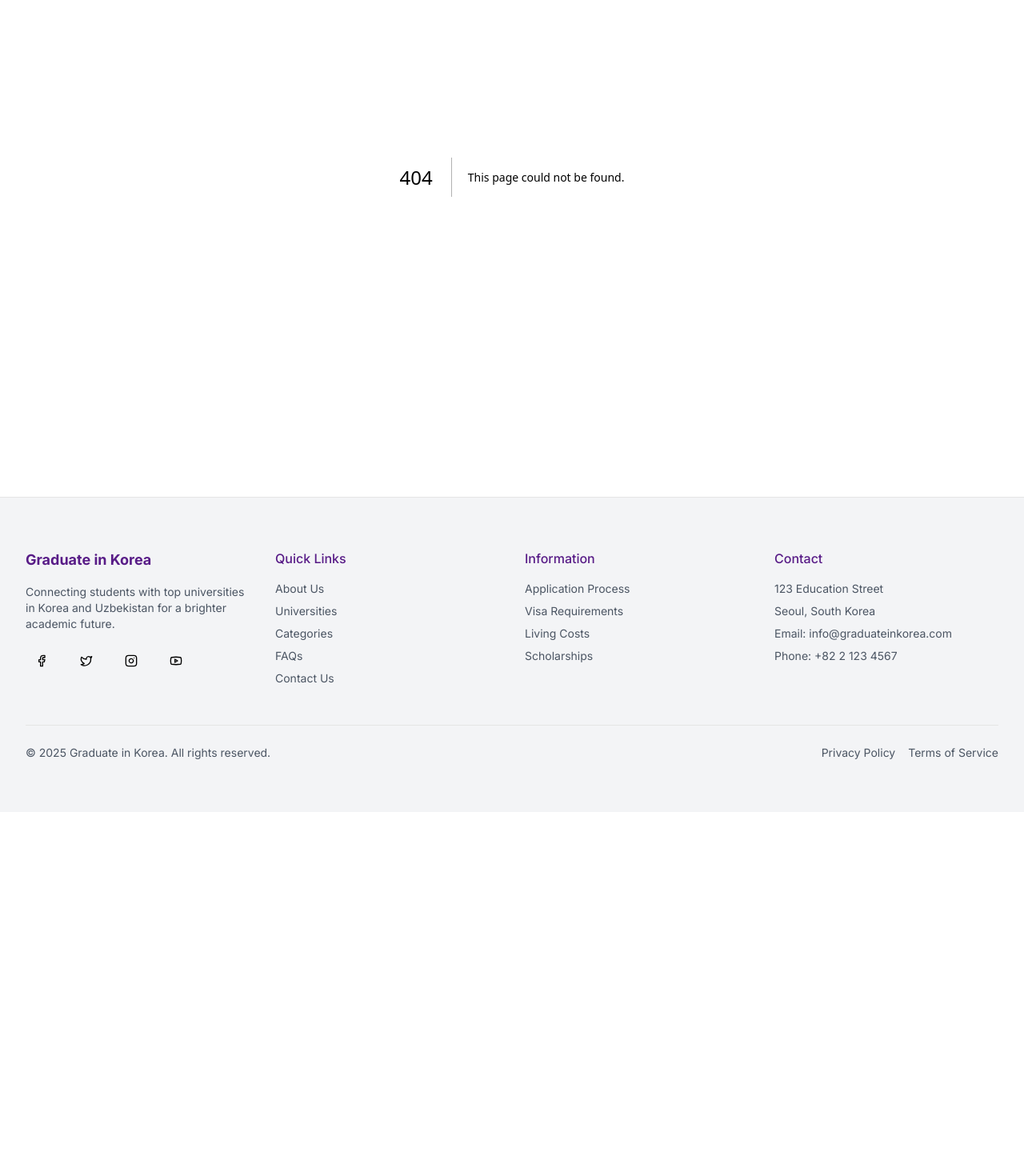
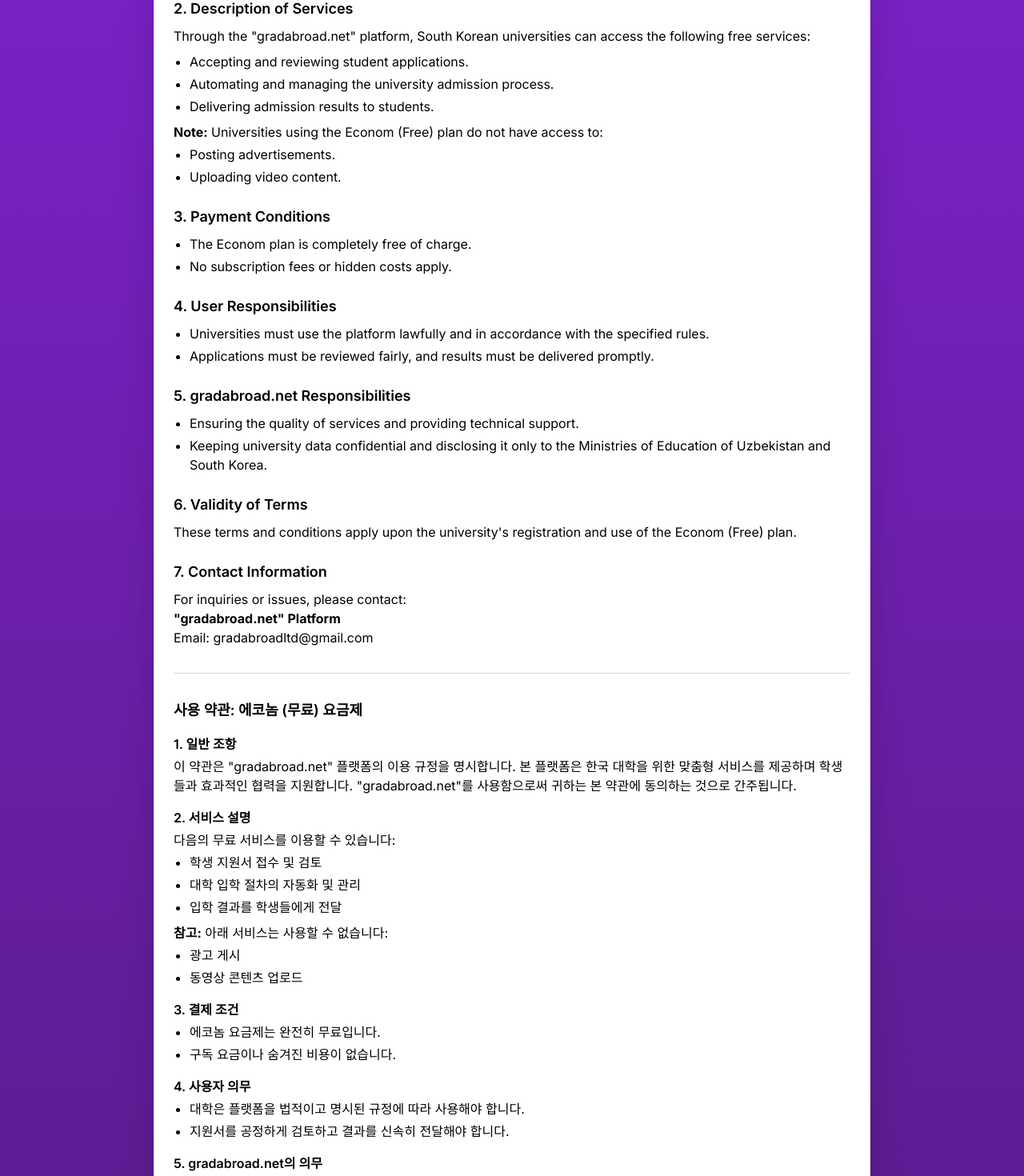
Before and after one commit to OkiljonDadakhanov/main-grad, a Next.js app: page /register-university/terms in a window 1280 px wide. Before the commit this address had no page. Shown: the part 280-1750 px from the top of the page at 80% size. Before the commit the page ends 1295 px from the top, so only its background shows below. Built offline with nearby package versions, Linux system fonts and the light colour scheme.

Commit message:
terms and conditions changed

```diff
--- a/app/layout.tsx
+++ b/app/layout.tsx
@@ -19,7 +19,7 @@ export default function RootLayout({
 }>) {
   const pathname = usePathname();
 
-  const hideLayoutOn = ["/register-university"];
+  const hideLayoutOn = ["/register-university", "/success", "/login", "/register-university/terms", ];
   const hideLayout = hideLayoutOn.includes(pathname);
   return (
     <html lang="en" suppressHydrationWarning>
--- a/app/register-university/page.tsx
+++ b/app/register-university/page.tsx
@@ -375,7 +375,7 @@ export default function UniversityRegisterForm() {
                 />
                 <label>
                   <a
-                    href="/terms-and-conditions"
+                    href="/register-university/terms"
                     className="text-purple-700 font-semibold hover:underline"
                     target="_blank"
                   >
--- /dev/null
+++ b/app/register-university/terms/page.tsx
@@ -0,0 +1,183 @@
+"use client";
+
+import { Card, CardContent, CardHeader, CardTitle } from "@/components/ui/card";
+
+export default function TermsAndConditions() {
+  return (
+    <section className="min-h-screen flex items-center justify-center bg-gradient-to-b from-purple-700 to-purple-900 text-white px-4 py-16">
+      <div className="max-w-4xl w-full">
+        <Card className="bg-white text-black shadow-2xl">
+          <CardHeader>
+            <CardTitle className="text-2xl font-bold text-center">
+              Terms of Use: Econom (Free) Plan
+            </CardTitle>
+          </CardHeader>
+          <CardContent className="space-y-8 text-sm md:text-base leading-relaxed">
+            <div>
+              <h2 className="text-lg font-semibold mb-2">
+                1. General Provisions
+              </h2>
+              <p>
+                These terms govern the use of the "gradabroad.net" platform. The
+                platform provides services specifically for South Korean
+                universities and facilitates effective collaboration with
+                students. By using "gradabroad.net," you agree to these terms.
+              </p>
+
+              <h2 className="text-lg font-semibold mt-6 mb-2">
+                2. Description of Services
+              </h2>
+              <p>
+                Through the "gradabroad.net" platform, South Korean universities
+                can access the following free services:
+              </p>
+              <ul className="list-disc pl-5 mt-2 space-y-1">
+                <li>Accepting and reviewing student applications.</li>
+                <li>
+                  Automating and managing the university admission process.
+                </li>
+                <li>Delivering admission results to students.</li>
+              </ul>
+              <p className="mt-2">
+                <strong>Note:</strong> Universities using the Econom (Free) plan
+                do not have access to:
+              </p>
+              <ul className="list-disc pl-5 mt-1 space-y-1">
+                <li>Posting advertisements.</li>
+                <li>Uploading video content.</li>
+              </ul>
+
+              <h2 className="text-lg font-semibold mt-6 mb-2">
+                3. Payment Conditions
+              </h2>
+              <ul className="list-disc pl-5 space-y-1">
+                <li>The Econom plan is completely free of charge.</li>
+                <li>No subscription fees or hidden costs apply.</li>
+              </ul>
+
+              <h2 className="text-lg font-semibold mt-6 mb-2">
+                4. User Responsibilities
+              </h2>
+              <ul className="list-disc pl-5 space-y-1">
+                <li>
+                  Universities must use the platform lawfully and in accordance
+                  with the specified rules.
+                </li>
+                <li>
+                  Applications must be reviewed fairly, and results must be
+                  delivered promptly.
+                </li>
+              </ul>
+
+              <h2 className="text-lg font-semibold mt-6 mb-2">
+                5. gradabroad.net Responsibilities
+              </h2>
+              <ul className="list-disc pl-5 space-y-1">
+                <li>
+                  Ensuring the quality of services and providing technical
+                  support.
+                </li>
+                <li>
+                  Keeping university data confidential and disclosing it only to
+                  the Ministries of Education of Uzbekistan and South Korea.
+                </li>
+              </ul>
+
+              <h2 className="text-lg font-semibold mt-6 mb-2">
+                6. Validity of Terms
+              </h2>
+              <p>
+                These terms and conditions apply upon the university's
+                registration and use of the Econom (Free) plan.
+              </p>
+
+              <h2 className="text-lg font-semibold mt-6 mb-2">
+                7. Contact Information
+              </h2>
+              <p>
+                For inquiries or issues, please contact:
+                <br />
+                <strong>"gradabroad.net" Platform</strong>
+                <br />
+                Email: gradabroadltd@gmail.com
+              </p>
+            </div>
+
+            <hr className="border-t border-gray-300" />
+
+            <div>
+              <h2 className="text-lg font-semibold mb-2">
+                사용 약관: 에코놈 (무료) 요금제
+              </h2>
+
+              <h3 className="font-semibold mt-4 mb-1">1. 일반 조항</h3>
+              <p>
+                이 약관은 "gradabroad.net" 플랫폼의 이용 규정을 명시합니다. 본
+                플랫폼은 한국 대학을 위한 맞춤형 서비스를 제공하며 학생들과
+                효과적인 협력을 지원합니다. "gradabroad.net"를 사용함으로써
+                귀하는 본 약관에 동의하는 것으로 간주됩니다.
+              </p>
+
+              <h3 className="font-semibold mt-4 mb-1">2. 서비스 설명</h3>
+              <p>다음의 무료 서비스를 이용할 수 있습니다:</p>
+              <ul className="list-disc pl-5 mt-1 space-y-1">
+                <li>학생 지원서 접수 및 검토</li>
+                <li>대학 입학 절차의 자동화 및 관리</li>
+                <li>입학 결과를 학생들에게 전달</li>
+              </ul>
+              <p className="mt-2">
+                <strong>참고:</strong> 아래 서비스는 사용할 수 없습니다:
+              </p>
+              <ul className="list-disc pl-5 mt-1 space-y-1">
+                <li>광고 게시</li>
+                <li>동영상 콘텐츠 업로드</li>
+              </ul>
+
+              <h3 className="font-semibold mt-4 mb-1">3. 결제 조건</h3>
+              <ul className="list-disc pl-5 space-y-1">
+                <li>에코놈 요금제는 완전히 무료입니다.</li>
+                <li>구독 요금이나 숨겨진 비용이 없습니다.</li>
+              </ul>
+
+              <h3 className="font-semibold mt-4 mb-1">4. 사용자 의무</h3>
+              <ul className="list-disc pl-5 space-y-1">
+                <li>
+                  대학은 플랫폼을 법적이고 명시된 규정에 따라 사용해야 합니다.
+                </li>
+                <li>
+                  지원서를 공정하게 검토하고 결과를 신속히 전달해야 합니다.
+                </li>
+              </ul>
+
+              <h3 className="font-semibold mt-4 mb-1">
+                5. gradabroad.net의 의무
+              </h3>
+              <ul className="list-disc pl-5 space-y-1">
+                <li>서비스 품질을 보장하고 기술 지원을 제공합니다.</li>
+                <li>
+                  대학 데이터를 기밀로 유지하며 우즈베키스탄 및 한국 교육부에만
+                  공개합니다.
+                </li>
+              </ul>
+
+              <h3 className="font-semibold mt-4 mb-1">6. 약관 유효 기간</h3>
+              <p>
+                이 약관은 대학이 에코놈(무료) 요금제를 등록하고 사용하는 즉시
+                적용됩니다.
+              </p>
+
+              <h3 className="font-semibold mt-4 mb-1">7. 연락처 정보</h3>
+              <p>
+                문의사항이나 문제가 있을 경우 아래로 연락해 주십시오:
+                <br />
+                <strong>"gradabroad.net" 플랫폼</strong>
+                <br />
+                이메일: gradabroadltd@gmail.com
+              </p>
+            </div>
+          </CardContent>
+        </Card>
+      </div>
+    </section>
+  );
+}
```
